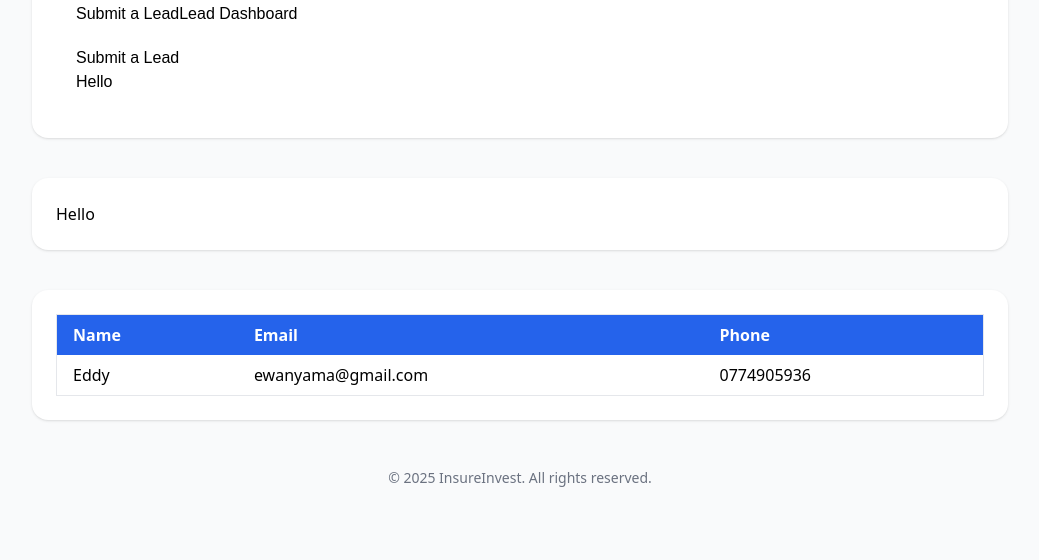
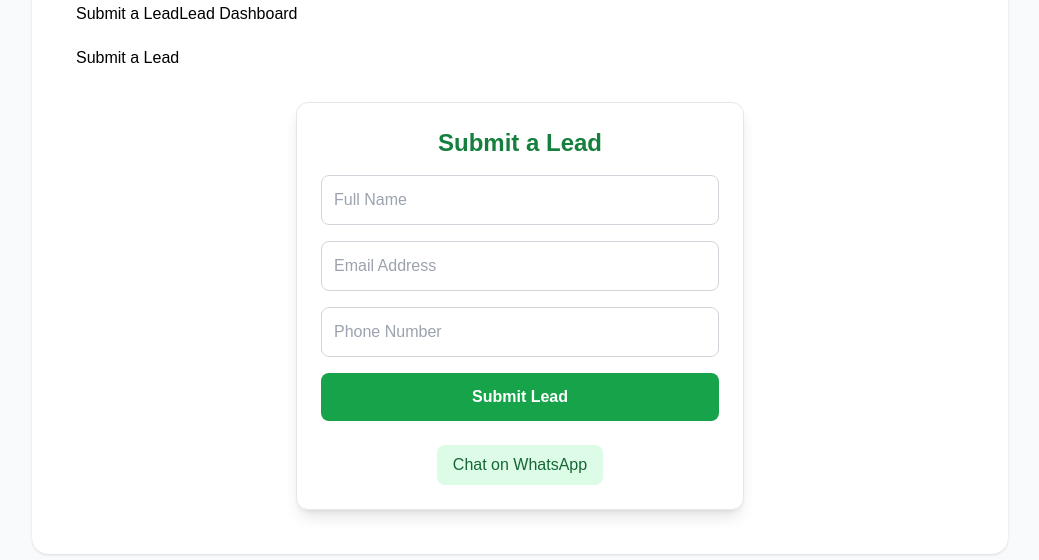
Before and after one commit to ew-prog/insure-invest-frontend, a React (Vite) app: page / in a window 1280 px wide. Shown: the part 238-798 px from the top of the page, without its empty margins (120-1159 px from the left). Built offline with nearby package versions, Linux system fonts and the light colour scheme.

Commit message:
Update LeadForm.jsx

```diff
--- a/src/LeadForm.jsx
+++ b/src/LeadForm.jsx
@@ -1,7 +1,80 @@
-import React from 'react'
+import React, { useState } from 'react'
 
 function LeadForm() {
-  return <div>Hello</div>
+  const [name, setName] = useState('')
+  const [email, setEmail] = useState('')
+  const [phone, setPhone] = useState('')
+
+  const handleSubmit = async (e) => {
+    e.preventDefault()
+    try {
+      const response = await fetch(import.meta.env.VITE_API_URL, {
+        method: 'POST',
+        headers: { 'Content-Type': 'application/json' },
+        body: JSON.stringify({ name, email, phone }),
+      })
+      if (!response.ok) throw new Error('Failed to submit lead')
+      alert('Lead submitted successfully!')
+      setName('')
+      setEmail('')
+      setPhone('')
+    } catch (err) {
+      alert('Failed to submit lead. Please try again.')
+      console.error(err)
+    }
+  }
+
+  return (
+    <div className="max-w-md mx-auto mt-8 p-6 bg-white rounded-xl shadow-lg border border-gray-200">
+      <h2 className="text-2xl font-bold text-green-700 mb-4 text-center">
+        Submit a Lead
+      </h2>
+
+      <form onSubmit={handleSubmit} className="flex flex-col gap-4">
+        <input
+          type="text"
+          placeholder="Full Name"
+          value={name}
+          onChange={(e) => setName(e.target.value)}
+          className="p-3 border border-gray-300 rounded-lg focus:outline-none focus:ring-2 focus:ring-green-400"
+          required
+        />
+        <input
+          type="email"
+          placeholder="Email Address"
+          value={email}
+          onChange={(e) => setEmail(e.target.value)}
+          className="p-3 border border-gray-300 rounded-lg focus:outline-none focus:ring-2 focus:ring-green-400"
+          required
+        />
+        <input
+          type="tel"
+          placeholder="Phone Number"
+          value={phone}
+          onChange={(e) => setPhone(e.target.value)}
+          className="p-3 border border-gray-300 rounded-lg focus:outline-none focus:ring-2 focus:ring-green-400"
+          required
+        />
+        <button
+          type="submit"
+          className="bg-green-600 text-white font-semibold py-3 rounded-lg hover:bg-green-700 transition-colors"
+        >
+          Submit Lead
+        </button>
+      </form>
+
+      <div className="mt-6 text-center">
+        <a
+          href="https://wa.me/256774905936"
+          target="_blank"
+          rel="noopener noreferrer"
+          className="inline-block px-4 py-2 bg-green-100 text-green-800 font-medium rounded-lg hover:bg-green-200 transition-colors"
+        >
+          Chat on WhatsApp
+        </a>
+      </div>
+    </div>
+  )
 }
 
 export default LeadForm
```
